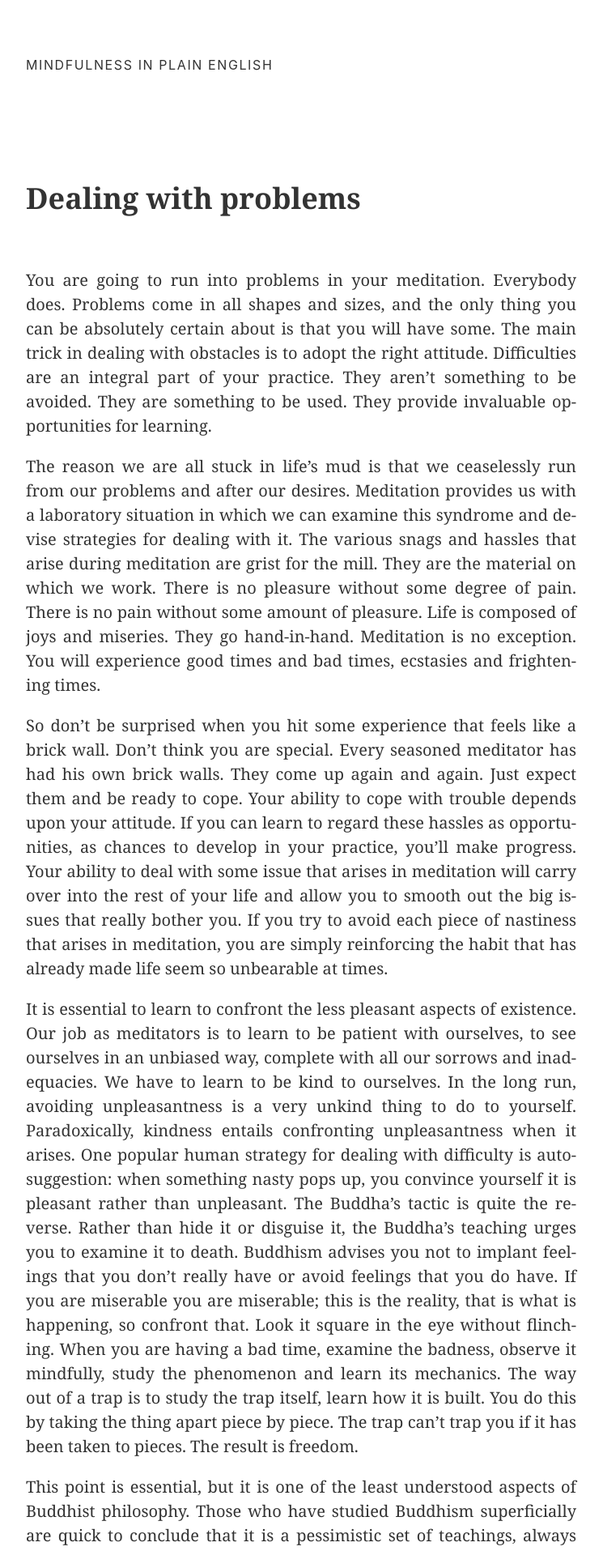
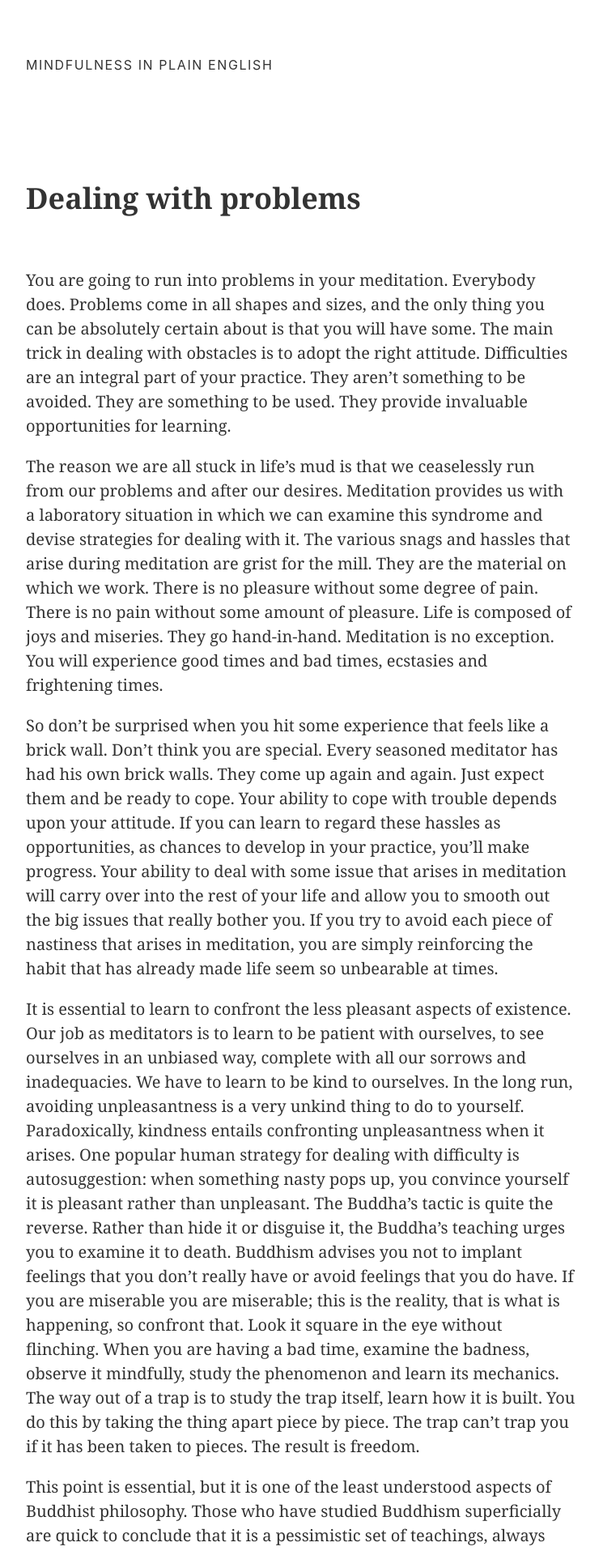
Before and after one commit to mindfulness-in-plain-english/mindfulness-in-plain-english.github.io, a Jekyll site: the page built from book/chapter10.md, in a window 1280 px wide. Shown: the top 1915 px of the page at 81% size, without its empty margins (160-905 px from the left). Built offline with Jekyll 4.4.1, drawn with Linux system fonts in a browser that asks for light colours; some web fonts are replaced; comment, search, counter and statistics services are not loaded.

Commit message:
Better layout and responsiveness

```diff
--- a/_includes/header.html
+++ b/_includes/header.html
@@ -1,3 +1,3 @@
 <nav>
-    <a class="f6 f5-ns sans-serif normal ttu tracked link outline-none underline-hover dark-gray" href="{{ site.url }}/">{{ site.title }}</a>
+    <a class="f6 f5-l sans-serif normal ttu tracked link outline-none underline-hover dark-gray" href="{{ site.url }}/">{{ site.title }}</a>
 </nav>
--- a/_layouts/chapter.html
+++ b/_layouts/chapter.html
@@ -3,13 +3,13 @@
 
 {% include head.html %}
 
-<body class="serif container mw7 mw8-ns bg-white dark-gray f5 f4-ns pa4 pa5-ns lh-copy">
+<body class="serif container mw7 mw8-l bg-white dark-gray f5 f4-l pa4 pa5-l lh-copy">
     <div class="measure-wide">
         {% include header.html %}
 
-        <h1 class="f3 f2-ns lh-title fw7 mt5 mb4 mt6-ns mb5-ns">{{ page.title }}</h1>
+        <h1 class="f3 f2-l lh-title fw7 mt5 mb4 mt6-l mb5-l">{{ page.title }}</h1>
 
-        <section class="tj-ns" style="hyphens: auto">
+        <section class="chapter">
             {{ content }}
         </section>
 
--- a/style.css
+++ b/style.css
@@ -50,7 +50,7 @@ h2 {
     margin-top: 4rem;
     font-weight: 700;
 }
-@media screen and (min-width: 30em) {
+@media screen and (min-width: 60em) {
     h2 {
         font-size: 1.5rem;
     }
@@ -63,7 +63,7 @@ h3 {
     margin-top: 2rem;
     font-weight: 700;
 }
-@media screen and (min-width: 30em) {
+@media screen and (min-width: 60em) {
     h3 {
         font-size: 1.25rem;
     }
@@ -95,3 +95,13 @@ h3 {
         flex: 1 1 auto;
     }
 }
+
+section.chapter {
+    hyphens: auto;
+}
+
+@media screen and (min-width: 60em) {
+    section.chapter {
+        hyphens: none;
+    }
+}
```
